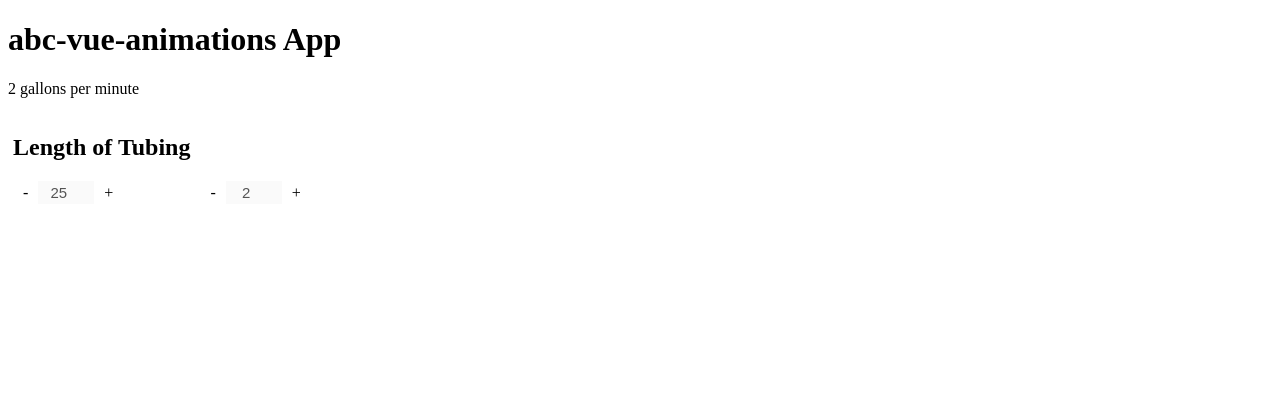
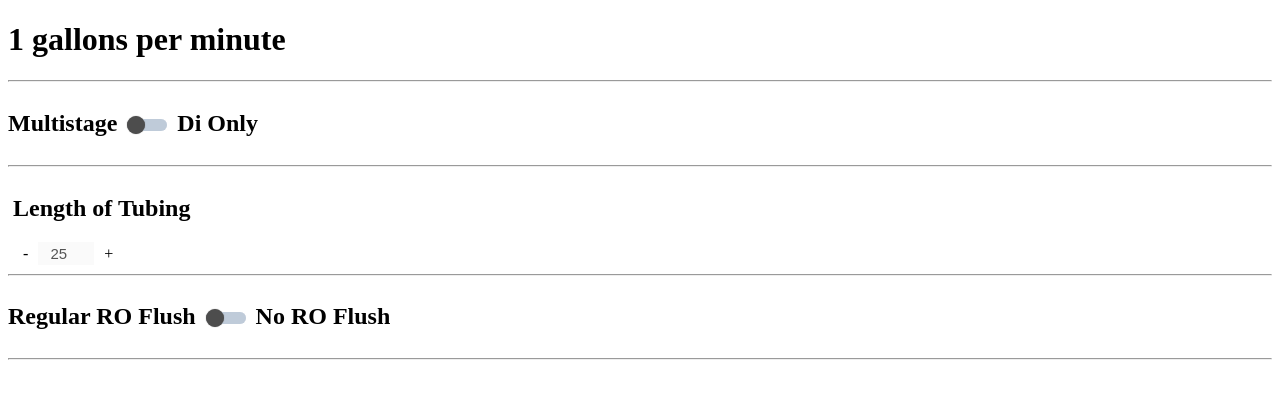
Before and after one commit to nmalozzi/abc-vue-animations, a Vue app: page / in a window 1280 px wide. Shown: the top 398 px of the page. Built offline with nearby package versions, Linux system fonts and the light colour scheme.

Commit message:
Getting the toggle switches wired up.

```diff
--- a/src/App.vue
+++ b/src/App.vue
@@ -1,5 +1,5 @@
 <template>
-  <WaterPressure header="abc-vue-animations App"/>
+  <WaterPressure />
 </template>
 
 <script>
--- a/src/components/OutputNumeric.vue
+++ b/src/components/OutputNumeric.vue
@@ -1,6 +1,6 @@
 <template>
   <div>
-    <p>{{ output }} {{ label }}</p>
+    <h1>{{ output }} {{ label }}</h1>
   </div>
 </template>
 
--- a/src/components/PlusMinusInput.vue
+++ b/src/components/PlusMinusInput.vue
@@ -1,7 +1,6 @@
 <template>
   <div class="plus-minus-input">
-    <h2>{{ label }}</h2>
-
+    <h2>{{ header }}</h2>
     <div class="plus-minus-button minus" v-on:click="mpminus()">
       -
     </div>
@@ -17,7 +16,7 @@
 <script>
 export default {
   props: {
-    label: {
+    header: {
       default: undefined,
       type: String
     },
--- a/src/components/ToggleButton.vue
+++ b/src/components/ToggleButton.vue
@@ -1,25 +1,21 @@
 <template>
-  <label :for="id + '-button'" :class="{'active': isActive}" class="toggle-button">
-    <span v-if="isActive" class="toggle-label">{{ enableText }}</span>
-    <span v-if="! isActive" class="toggle-label">{{ disabledText }}</span>
-
-    <input type="checkbox" :disabled="disabled" :id="id + '-button'" v-model="checkedValue">
-    <span class="toggle-switch"></span>
-  </label>
+  <div>
+    <label :for="id + '-button'" :class="{'active': isActive}" class="toggle-button">
+      <h2 class="toggle-label">{{ labelDisableText }}</h2>
+      <input type="checkbox" :id="id + '-button'" v-model="checkedValue">
+      <span class="toggle-switch"></span>
+      <h2 class="toggle-label">{{ labelEnableText }}</h2>
+    </label>
+  </div>
 </template>
 
 <script>
 export default {
   props: {
-    disabled: {
-      type: Boolean,
-      default: false
-    },
     labelEnableText: {
       type: String,
       default: 'On'
     },
-
     labelDisableText: {
       type: String,
       default: 'Off'
@@ -47,12 +43,6 @@ export default {
     isActive() {
       return this.currentState;
     },
-    enableText() {
-      return this.labelEnableText;
-    },
-    disabledText() {
-      return this.labelDisableText;
-    },
     checkedValue: {
       get() {
         return this.currentState;
@@ -73,6 +63,10 @@ export default {
   cursor: pointer;
 }
 
+.toggle-button h2 {
+  display: inline-block;
+}
+
 .toggle-button input[type="checkbox"] {
   opacity: 0;
   position: absolute;
@@ -88,7 +82,7 @@ export default {
   background: #BFCBD9;
   box-shadow: inset 0 0 1px #BFCBD9;
   position: relative;
-  margin-left: 10px;
+  margin: 0 10px;
   transition: all .25s;
 }
 
--- a/src/layouts/WaterPressure.vue
+++ b/src/layouts/WaterPressure.vue
@@ -1,55 +1,79 @@
 <template>
   <div>
-    <h1>{{ header }}</h1>
-    <OutputNumeric :output="output" label="gallons per minute" />
-
-
-
-<!--    <ToggleButton id="switch" />-->
+    <OutputNumeric :output="output" label="gallons per minute"/>
+    <hr/>
+    <!--System Type-->
+    <ToggleButton
+        id="systemType"
+        labelDisableText="Multistage"
+        labelEnableText="Di Only"
+        v-on:change="setSystemMultiplier"
+    />
+    <hr/>
     <!--Length of Tubing-->
-    <PlusMinusInput v-model.number="tubeLength" label="Length of Tubing" :step=minTubeLength :min=minTubeLength :max=maxTubeLength />
-    <PlusMinusInput v-model.number="secondNumber" />
+    <PlusMinusInput
+        v-model.number="tubeLength"
+        header="Length of Tubing"
+        :step=minTubeLength
+        :min=minTubeLength
+        :max=maxTubeLength
+    />
+    <hr/>
+    <!--Flush Type-->
+    <ToggleButton
+        id="flushType"
+        labelDisableText="Regular RO Flush"
+        labelEnableText="No RO Flush"
+        v-on:change="setFlushMultiplier"
+    />
+    <hr/>
 
   </div>
 </template>
 
 <script>
-// import ToggleButton from '@/components/ToggleButton.vue'
+import ToggleButton from '@/components/ToggleButton.vue'
 import PlusMinusInput from "@/components/PlusMinusInput";
 import OutputNumeric from "@/components/OutputNumeric";
 
 export default {
+  components: {
+    OutputNumeric,
+    PlusMinusInput,
+    ToggleButton,
+  },
   data() {
     return {
-      secondNumber: 2,
       tubeLength: 25,
       tubeLengthFlowRates: {
         25: 1,
         50: .58,
         75: .54,
         100: .5
-      }
+      },
+      systemMultiplier: 1,
+      flushMultiplier: 1,
+    }
+  },
+  methods: {
+    setSystemMultiplier(value) {
+      this.systemMultiplier = value ? 3 : 1;
+    },
+    setFlushMultiplier(value) {
+      this.flushMultiplier = value ? .5 : 1;
     }
   },
   computed: {
-    minTubeLength: function(){
+    minTubeLength: function () {
       return parseInt(Object.keys(this.tubeLengthFlowRates)[0]);
     },
-    maxTubeLength: function(){
+    maxTubeLength: function () {
       return parseInt(Object.keys(this.tubeLengthFlowRates)[Object.keys(this.tubeLengthFlowRates).length - 1]);
     },
-    output: function(){
-      return this.tubeLengthFlowRates[this.tubeLength] * this.secondNumber;
+    output: function () {
+      return this.tubeLengthFlowRates[this.tubeLength] * this.systemMultiplier * this.flushMultiplier;
     }
   },
-  props: {
-    header: String
-  },
-  components: {
-    OutputNumeric,
-    PlusMinusInput,
-    // ToggleButton,
-  }
 }
 
 </script>
```
